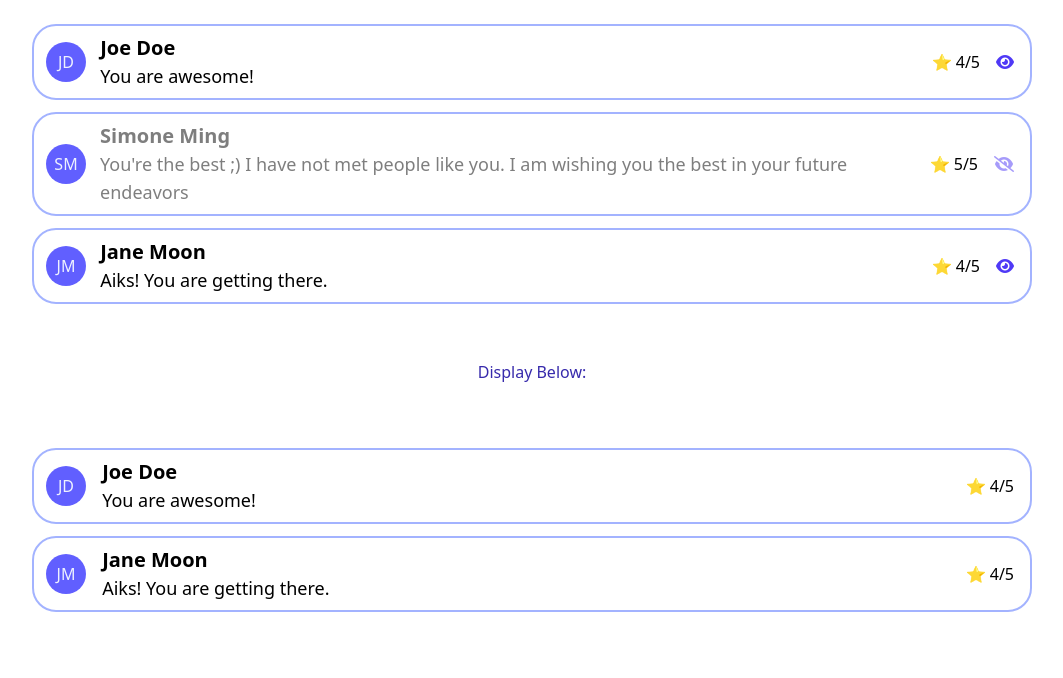
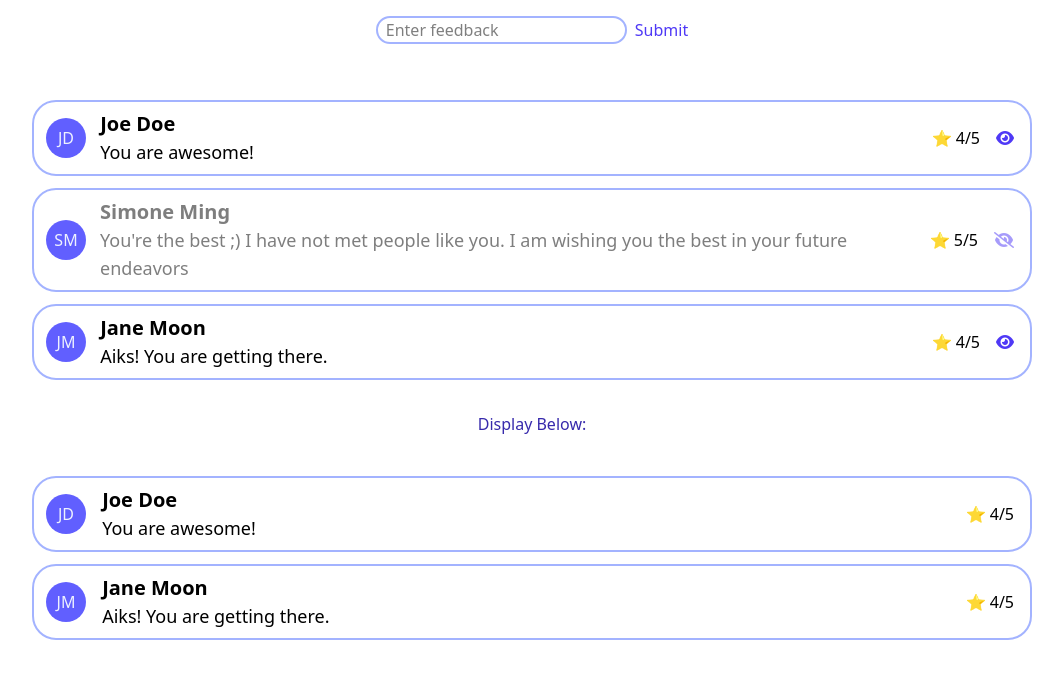
Before and after one commit to liangchow/crud-reactjs-firebase-app, a React (Vite) app: page / in a window 1280 px wide. Shown: the top 678 px of the page, without its empty margins (108-1171 px from the left). Built offline with nearby package versions, Linux system fonts and the light colour scheme.

Commit message:
Add Form comment field

```diff
--- a/src/App.jsx
+++ b/src/App.jsx
@@ -11,6 +11,14 @@ function App() {
     {firstName: "Simone", lastName: "Ming", comment: "You're the best ;) I have not met people like you. I am wishing you the best in your future endeavors", rating: 5, status: false, src: ""},
     {firstName: "Jane", lastName: "Moon", comment: "Aiks! You are getting there.", rating: 4, status: true, src: ""}
     ])
+  const [comment, setComment] = useState('')
+  const [rating, setRating] =useState(null)
+
+  function handleAddTodo(newComment){
+    const newTodo = {firstName: "New", lastName: "Person", comment: newComment, rating: 5, status: true, src: ""}
+    const updatedTodos = [newTodo, ...todos]
+    setTodos(updatedTodos)
+  }
 
   function handleToggleStatus(index){
     const updatedTodos = [...todos]
@@ -33,7 +41,18 @@ function App() {
   }
 
   return (
-    <div className='flex flex-col flex-1 gap-10'>
+    <div className='flex flex-col flex-1 gap-4'>
+
+      <div className='flex flex-1 w-full justify-center gap-2 p-4'>
+        <form >
+          <input className='rounded-3xl border-2 border-solid border-indigo-300 px-2' placeholder="Enter feedback" value={comment} onChange={(e) => setComment(e.target.value)}></input>
+        </form>
+        <button className='text-indigo-600 hover:text-indigo-400 cursor-pointer transition duration-200' onClick={() => {
+                handleAddTodo(comment)
+                setComment('')
+            }}> Submit</button>
+      </div>
+
       <ul className='flex flex-col flex-1 gap-1 p-4'>
         { todos && todos.length > 0 ? (
           todos?.map((todo, todoIndex) => (
@@ -47,7 +66,7 @@ function App() {
               </div>
               <div className='flex p-2 ml-1 text-nowrap '>⭐ {todo.rating}/5</div>
               <div className='flex flex-col items-center p-2 gap-2 '>
-                <button onClick={() => handleToggleStatus(todoIndex)}><i className={"text-indigo-600 hover:text-indigo-400 cursor-pointer transition " + (todo.status == false ? " fa-solid fa-eye-slash opacity-50" : " fa-solid fa-eye")}></i></button>
+                <button onClick={() => handleToggleStatus(todoIndex)}><i className={"text-indigo-600 hover:text-indigo-400 cursor-pointer transition duration-200 " + (todo.status == false ? " fa-solid fa-eye-slash opacity-50" : " fa-solid fa-eye")}></i></button>
               </div>
             </li>
           )))
```
